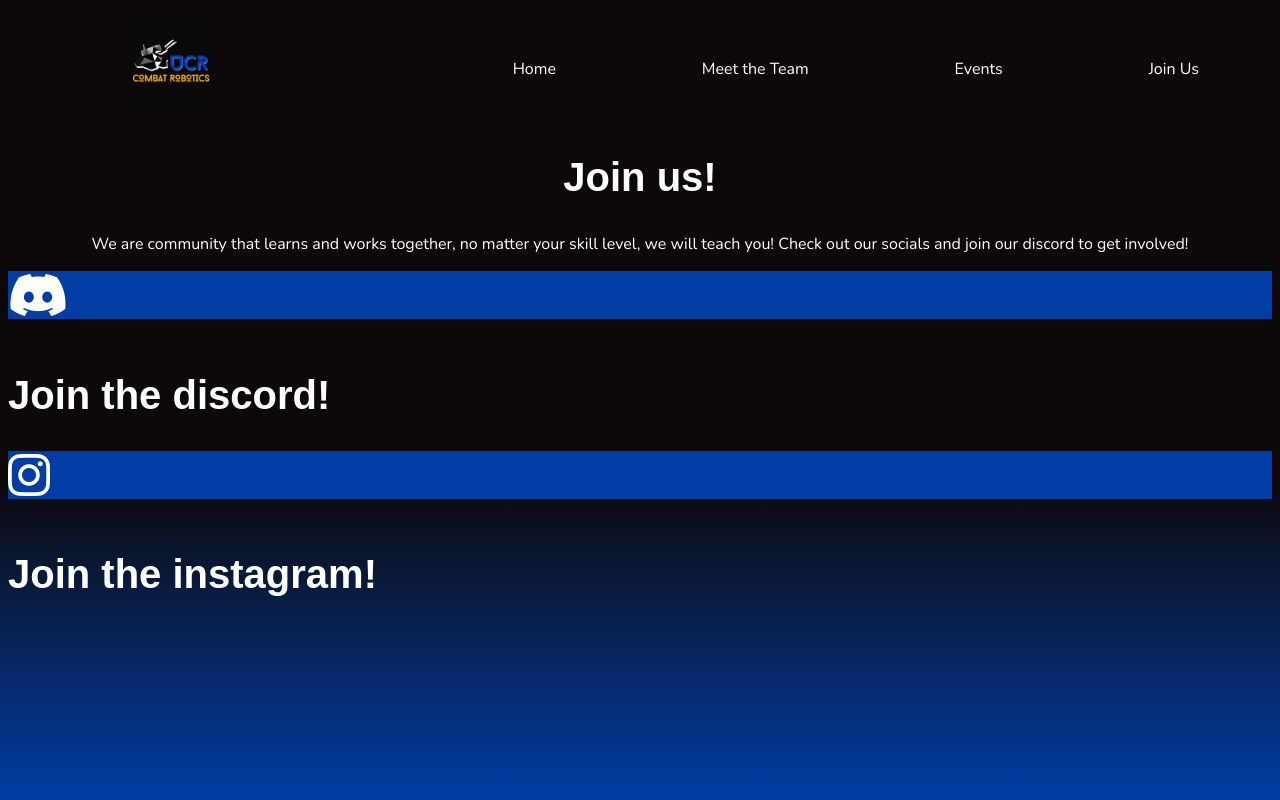
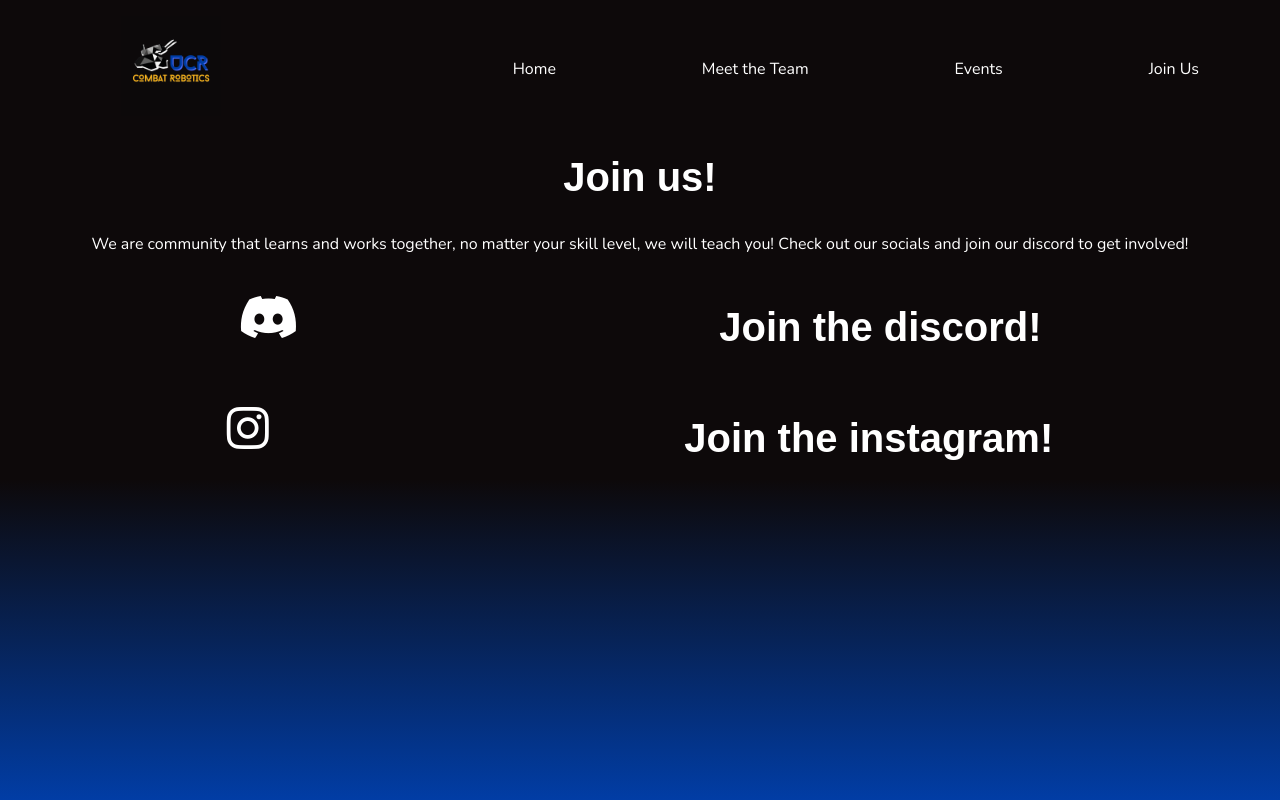
Before and after one commit to CombatRoboticsAtUCR/crucr.github.io, a plain HTML site: page docs/join.html in a window 1280 px wide. Drawn offline with nearby package versions, Linux system fonts and the light colour scheme; a script that the page names is missing; a web font is replaced by a local one.

Commit message:
icon text alignment

```diff
--- a/docs/join.html
+++ b/docs/join.html
@@ -35,10 +35,14 @@
         </div>
 
         <div class="social-icons">
+            <div class="join-us-icon">
             <a href="https://discord.gg/hnF37BYSSf" target="_blank" rel="noreferrer noopener" class="discord-icon"><i class="fa-brands fa-discord fa-3x"></i></a>
             <h2>Join the discord!</h2>
+        </div>
+        <div class="join-us-icon">
             <a href="https://www.instagram.com/combatroboticsucr/" target="_blank" rel="noreferrer noopener" class="insta-icon"><i class="fa-brands fa-instagram fa-3x"></i></a>
             <h2>Join the instagram!</h2>
+        </div>
         </div>
 
         <script src="https://s3-us-west-2.amazonaws.com/s.cdpn.io/16327/gsap-latest-beta.min.js"></script>
--- a/docs/styles.css
+++ b/docs/styles.css
@@ -143,7 +143,7 @@ p
     transition: all 0.6s;
     color: white;
     display: inline-block;
-    width: 100%;
+    width: 0%;
     transition: all 0.5s ease-in-out infinite;
     text-align: left;
     margin-bottom: 20px;
@@ -154,7 +154,7 @@ p
     transition: all 0.6s;
     color: white;
     display: inline-block;
-    width: 100%;
+    width: 0%;
     transition: all 0.5s ease-in-out infinite;
     text-align: left;
     margin-bottom: 20px;
@@ -188,3 +188,9 @@ p
 {
     width:40px;
 }
+
+.join-us-icon {
+    display: flex;
+    justify-content: space-around;
+    align-items: center;
+}
```
